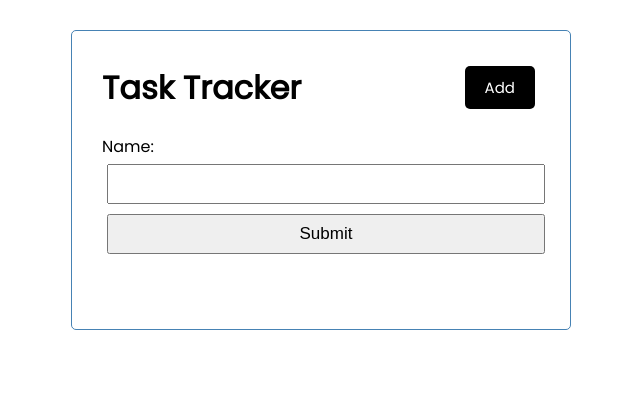
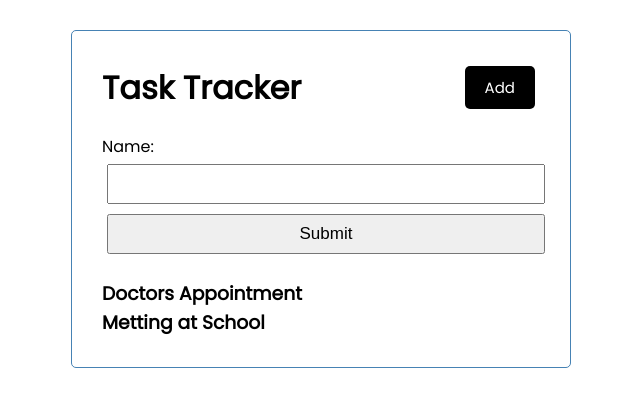
Before and after one commit to RonaldYou/Task-Tracker, a React (Create React App) app: page / in a window 1280 px wide. Shown: the top 406 px of the page, without its empty margins (319-959 px from the left). Built offline with nearby package versions, Linux system fonts and the light colour scheme.

Commit message:
list of tasks

```diff
--- a/src/App.js
+++ b/src/App.js
@@ -1,11 +1,13 @@
 import Header from './components/Header'
 import Body from './components/Body'
+import Tasks from './components/Tasks'
 
 const App = ()=> {
   return (
       <div className='container'>
         <Header/>
         <Body/>
+        <Tasks/>
       </div>
   );
 }
--- a/src/components/Tasks.js
+++ b/src/components/Tasks.js
@@ -0,0 +1,24 @@
+const task = [
+    {
+        id: 1,
+        text: 'Doctors Appointment',
+        day: 'Feb 5th at 2:30 pm',
+        reminder: true,
+    },
+    {
+        id: 2,
+        text: 'Metting at School',
+        day: 'Feb 6th at 1:30pm',
+        remindewr: true,
+    }
+]
+const Tasks = () => {
+    return (
+        <>
+          {task.map((task) =>
+            (<h3>{task.text}</h3>))}
+        </>
+    )
+}
+
+export default Tasks
```
